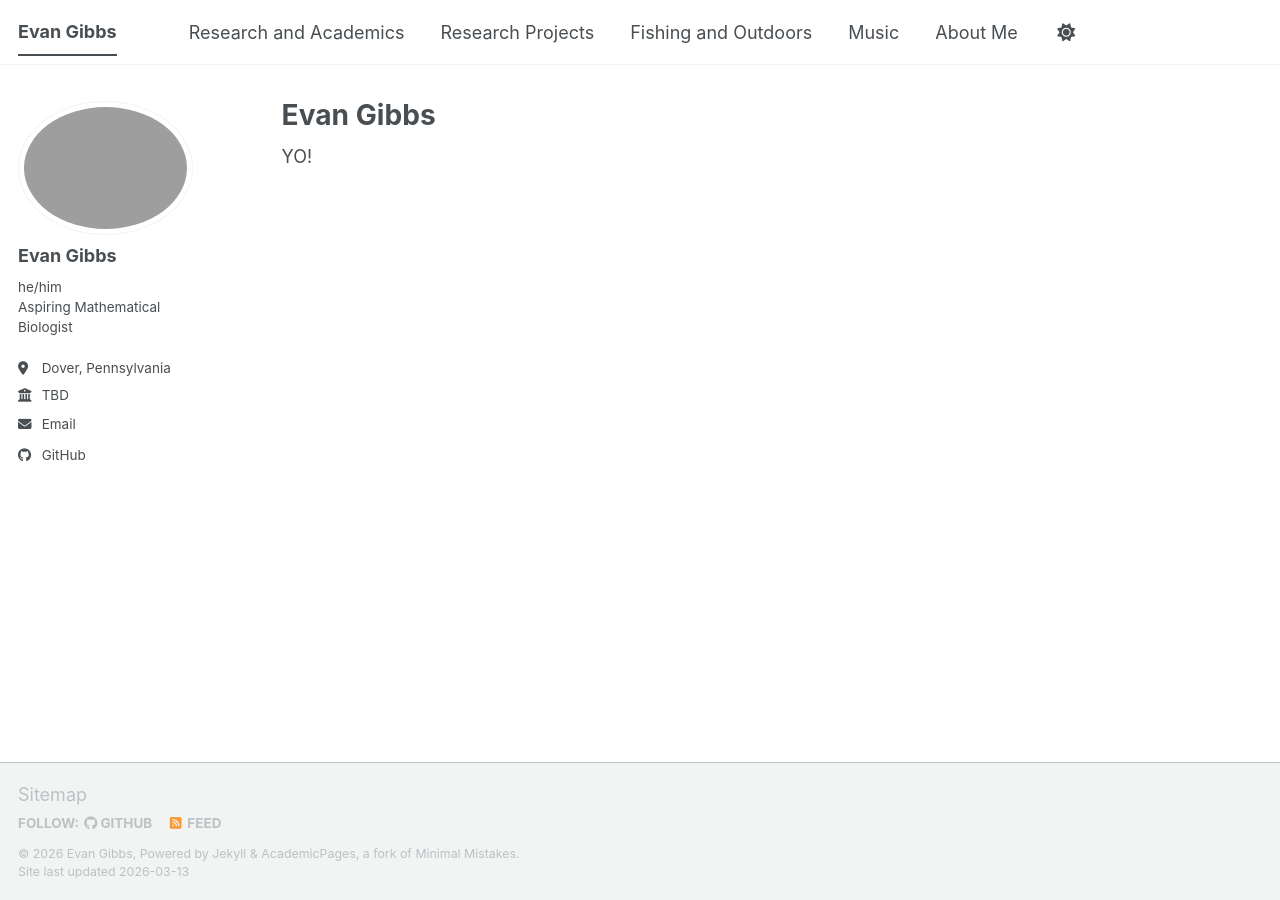
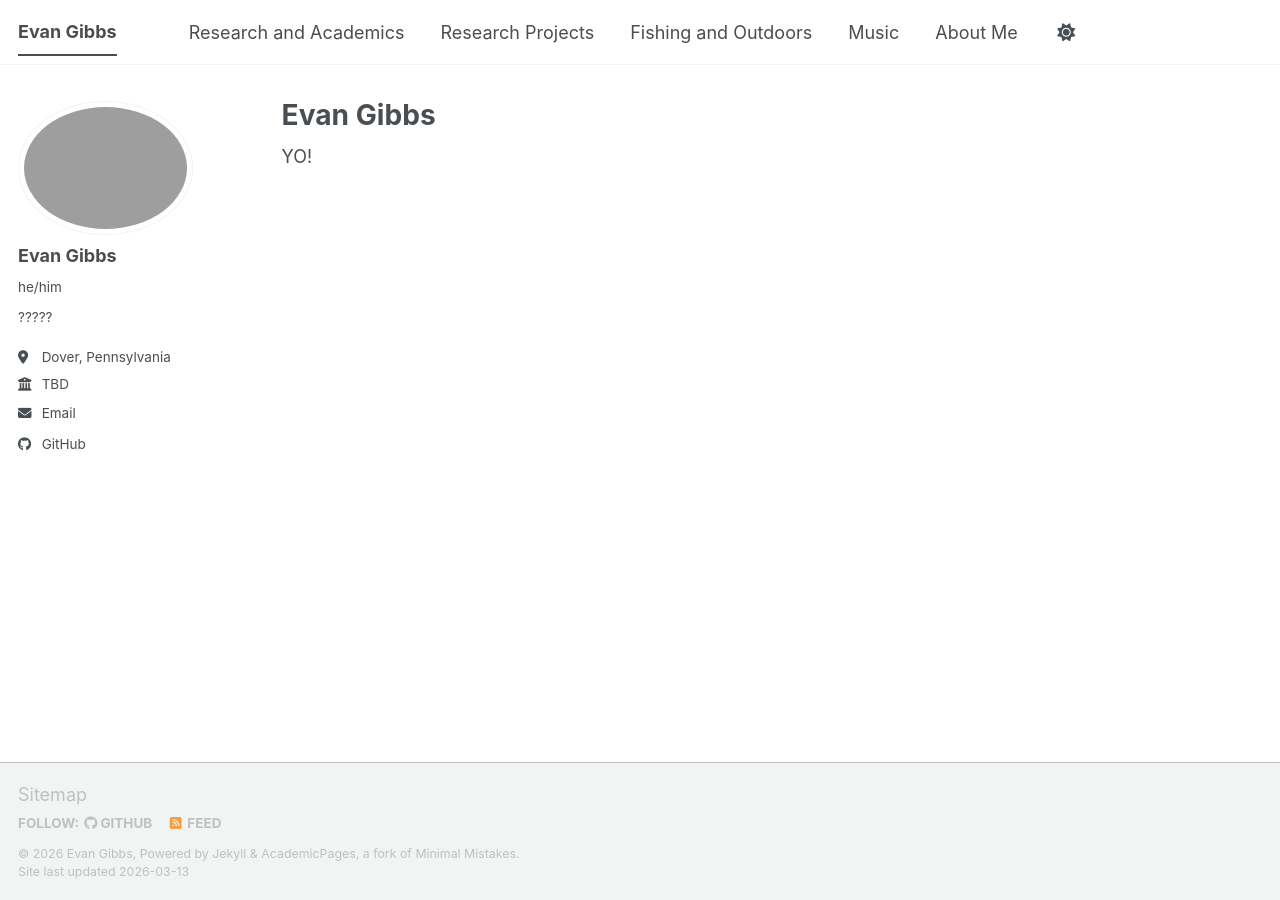
Before and after one commit to EvanGibbs717/EvanGibbs, a Jekyll site: the page built from _pages/EvanGibbs.md, in a window 1280 px wide. Built offline with Jekyll 4.4.1, drawn with Linux system fonts in a browser that asks for light colours; a script bundle is joined from its source files by our own code; library files that are not in the unit come from our copies.

Commit message:
Update _config.yml

```diff
--- a/_config.yml
+++ b/_config.yml
@@ -25,8 +25,8 @@ author:
   # Biographic information
   avatar           : "IMG_3033.jpg"
   name             : "Evan Gibbs"
-  pronouns         : # example: "she/her"
-  bio              : "he/him <br> Aspiring Mathematical Biologist"
+  pronouns         : "he/him"
+  bio              : "?????"
   location         : "Dover, Pennsylvania"
   employer         : "TBD"
   uri              : # URL
```
